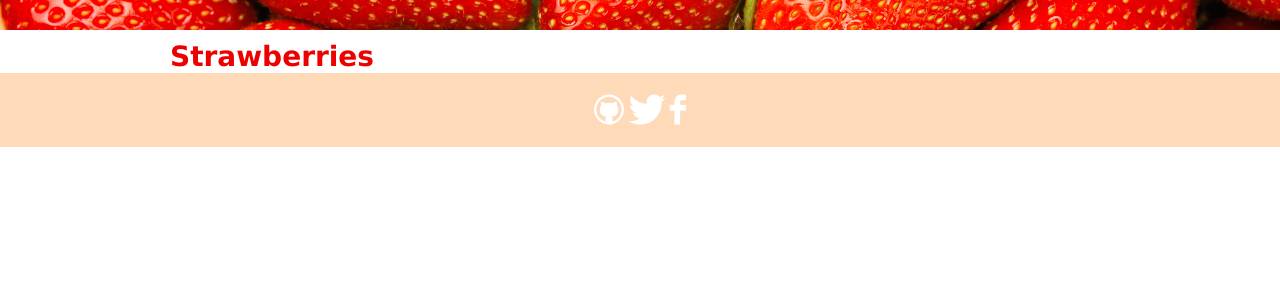
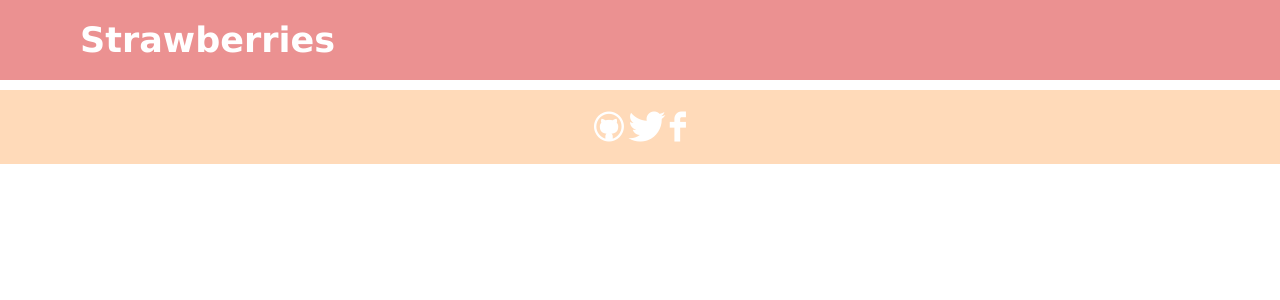
Before and after one commit to FlaviaFortes/strawberries, a Jekyll site: the page built from index.html, in a window 1280 px wide. Shown: the top 300 px of the page. Built offline with Jekyll 4.4.1, drawn with Linux system fonts in a browser that asks for light colours; Markdown is read by kramdown in place of the engine named in the settings.

Commit message:
New first header

```diff
--- a/_layouts/default.html
+++ b/_layouts/default.html
@@ -15,9 +15,10 @@
 
   </head>
   <body>
-    <div id="first-header"></div>
+    <div id="first-header">
+      <h1><a href="/" title="Strawberries' Blog">Strawberries</a></h1>
+    </div>
       <header id="header" class="wrapper">
-        <h1><a href="/" title="Strawberries' Blog">Strawberries</a></h1>
       </header>
     {{ content }}
     <div id="footer-holder">
--- a/css/main.css
+++ b/css/main.css
@@ -50,10 +50,21 @@ hgroup, menu, nav, section, menu {
  * -------------------------------------------------------------- */
 
 #first-header {
-  background-image:url('../images/strawberry-header.png');
-  background-repeat:repeat;
+  background-color: #EB9191;
   width: 100%;
-  height: 30px;
+  height: 80px;
+}
+
+#first-header h1 a {
+  color: #fff;
+  font-size: 3.5rem;
+  float: left;
+  padding-left: 80px;
+  padding-top: 20px;
+}
+
+#first-header h1 a:hover {
+  text-decoration: none;
 }
 
 #header {
```
